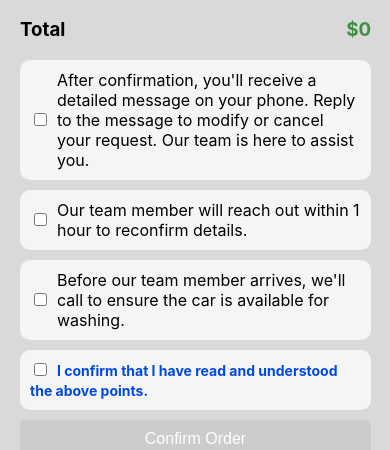
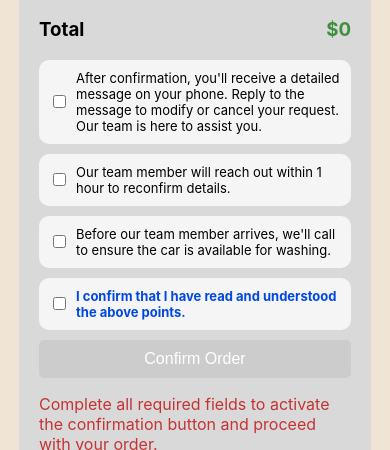
Before and after one commit to youssefMoJo/Sparkle-drive, a React (Create React App) app: page / in a window 390 px wide. Shown: the part 1791-2241 px from the top of the page. Built offline with nearby package versions, Linux system fonts and the light colour scheme; no server answers.

Commit message:
changing the design of the checkboxs in the payment section

```diff
--- a/src/Components/PaymentSection.js
+++ b/src/Components/PaymentSection.js
@@ -114,7 +114,6 @@ function PaymentSection(props) {
         )}
 
         <div className="confirmation-container">
-          {/* <h2>Order Confirmation</h2> */}
           <div
             className={`confirmation-point${point1Checked ? " checked" : ""}`}
           >
@@ -123,7 +122,7 @@ function PaymentSection(props) {
               checked={point1Checked}
               onChange={handlePoint1Change}
             />
-            <label className="point-label">
+            <label onClick={handlePoint1Change} className="point-label">
               After confirmation, you'll receive a detailed message on your
               phone. Reply to the message to modify or cancel your request. Our
               team is here to assist you.
@@ -137,7 +136,7 @@ function PaymentSection(props) {
               checked={point2Checked}
               onChange={handlePoint2Change}
             />
-            <label className="point-label">
+            <label onClick={handlePoint2Change} className="point-label">
               Our team member will reach out within 1 hour to reconfirm details.
             </label>
           </div>
@@ -149,7 +148,7 @@ function PaymentSection(props) {
               checked={point3Checked}
               onChange={handlePoint3Change}
             />
-            <label className="point-label">
+            <label onClick={handlePoint3Change} className="point-label">
               Before our team member arrives, we'll call to ensure the car is
               available for washing.
             </label>
@@ -159,13 +158,16 @@ function PaymentSection(props) {
               confirmationChecked ? " checked" : ""
             }`}
           >
-            <label className="point-label">
             <input
               type="checkbox"
               checked={confirmationChecked}
               onChange={handleConfirmationChange}
             />
-              <span className="confirmation-text">
+            <label className="point-label">
+              <span
+                onClick={handleConfirmationChange}
+                className="confirmation-text"
+              >
                 I confirm that I have read and understood the above points.
               </span>
             </label>
@@ -203,7 +205,7 @@ function PaymentSection(props) {
 
           <div
             className="havingIssueContainer"
-            onClick={handleContactButtonClick}
+            // onClick={handleContactButtonClick}
           >
             <img
               className="issueIcon"
@@ -213,7 +215,6 @@ function PaymentSection(props) {
             <div className="havingIssue">Have any issues?</div>
           </div>
 
-          {showContactMessage && (
           <div className="contact-message">
             <p>
               Send us an email with your problem, and we will reply within 24
@@ -226,7 +227,6 @@ function PaymentSection(props) {
               </a>
             </p>
           </div>
-          )}
         </div>
       </div>
     </div>
--- a/src/Styles/Home.css
+++ b/src/Styles/Home.css
@@ -120,7 +120,7 @@
 
 @media (max-width: 560px) {
   .PaymentSection {
-    height: 90vh;
+    height: 100vh;
   }
 
   .Slogan {
@@ -137,8 +137,8 @@
   }
 
   .PaymentSectionDetailsSquare {
-    width: 90%;
-    margin: 0;
+    width: 80%;
+    margin: auto;
   }
 
   .loadingContainer {
@@ -147,3 +147,9 @@
   }
 
 }
+
+@media (max-height: 700px) {
+  .PaymentSection {
+    height: 130vh;
+  }
+}
--- a/src/Styles/PaymentSection.css
+++ b/src/Styles/PaymentSection.css
@@ -2,9 +2,10 @@
   width: 35%;
   text-align: center;
   padding-top: 15vh;
-  /* background-color: rgb(240, 228, 213); */
-  background-image: url('../Assets/paymentBG1.jpg');
+  background-color: rgb(240, 228, 213);
+  /* background-image: url('../Assets/paymentBG1.jpg'); */
   height: 85vh;
+  /* margin-bottom: 90px; */
 }
 
 .PaymentSectionDetailsSquare {
@@ -24,7 +25,7 @@
   /* Align items at the beginning and end of the container */
 }
 
-/* Points */
+
 
 .confirmation-container {
   margin-top: 20px;
@@ -74,6 +75,7 @@ h2 {
 .confirmation-point input {
   margin-right: 10px;
   align-self: center;
+  background-color: #007bff;
 }
 
 .confirm-button {
@@ -129,3 +131,12 @@ h2 {
   /* Default text color */
   text-align: left;
 }
+
+@media (max-width: 450px) {
+  .point-label {
+    font-size: 13px;
+  }
+  .confirmation-text {
+    font-size: 13px;
+  }
+}
```
Lines whose indentation alone changed are shown as unchanged.
